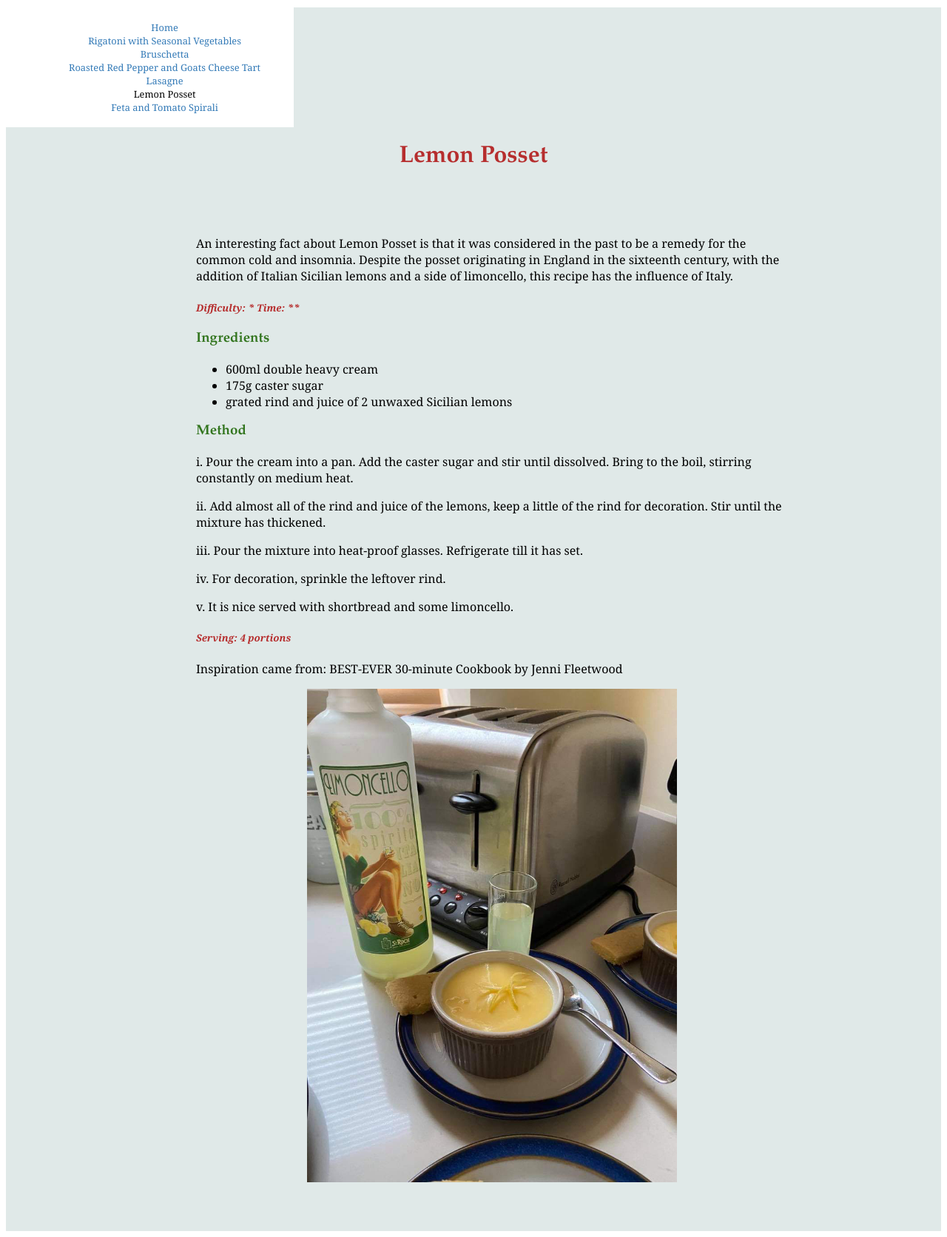
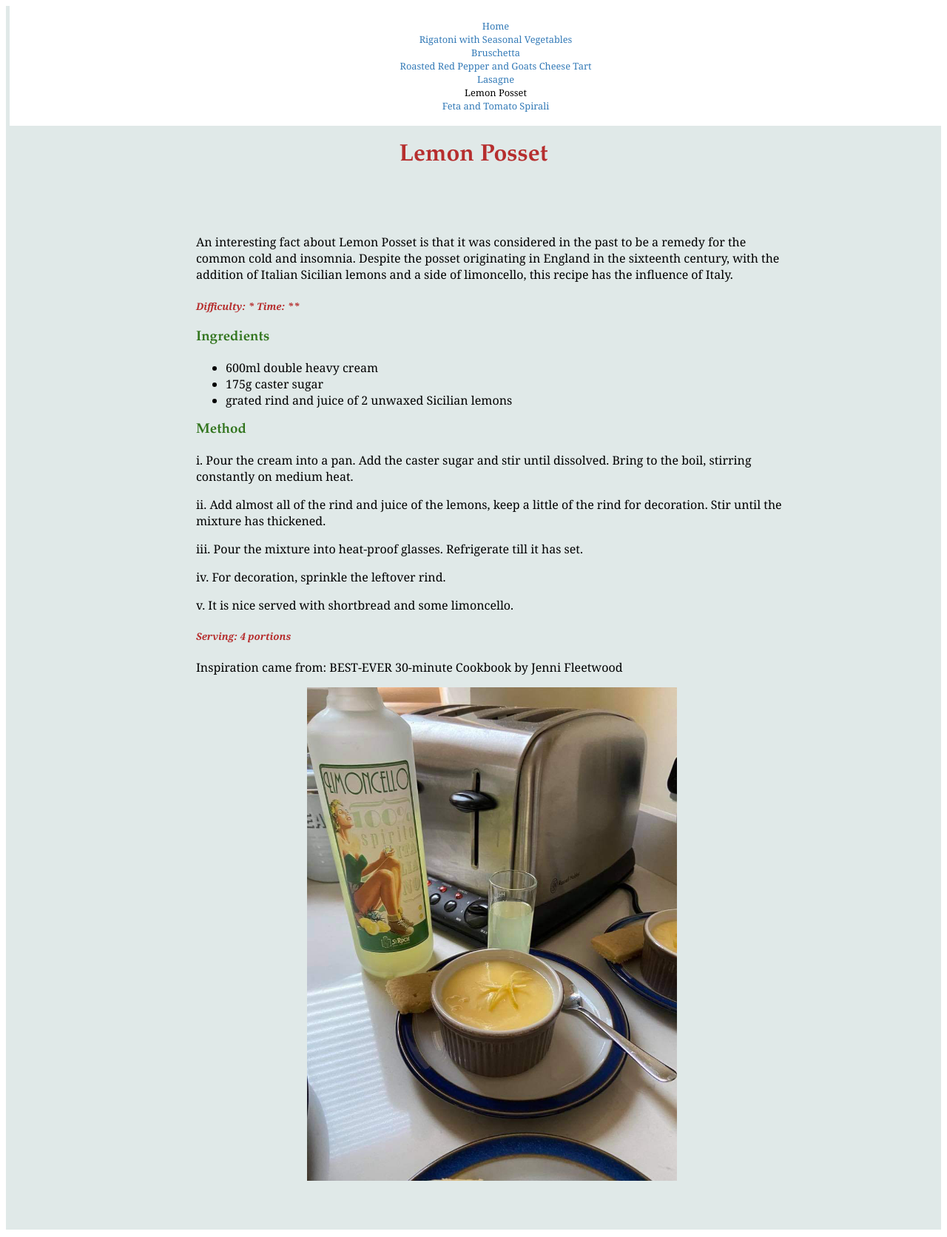
Before and after one commit to Hol1999/Hollyrecipewebsite, a Jekyll site: the page built from _recipes/recipe4.md, in a window 1280 px wide. Shown: the whole page at 74% size. Built offline with Jekyll 4.4.1, drawn with Linux system fonts in a browser that asks for light colours.

Commit message:
Update recipes.css

```diff
--- a/styles/recipes.css
+++ b/styles/recipes.css
@@ -139,11 +139,11 @@ ul.allrecipes {
 
 .menu {
   display: block;
-width: 30%;
+width: 100%;
 font-size: 80%;
 
 padding: 5px;
-margin: 10px 0;
+margin: 5px 5px;
  background-color: white;
 
  position: top;
```
